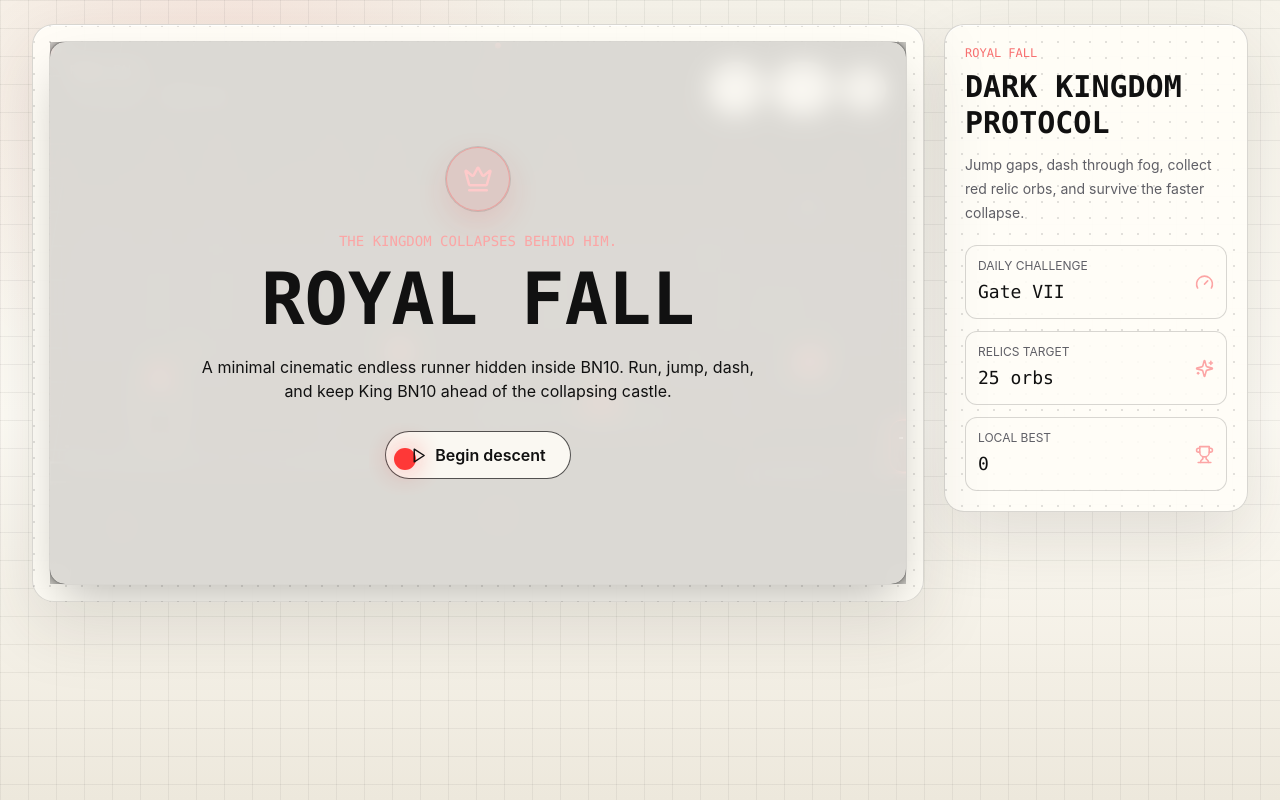
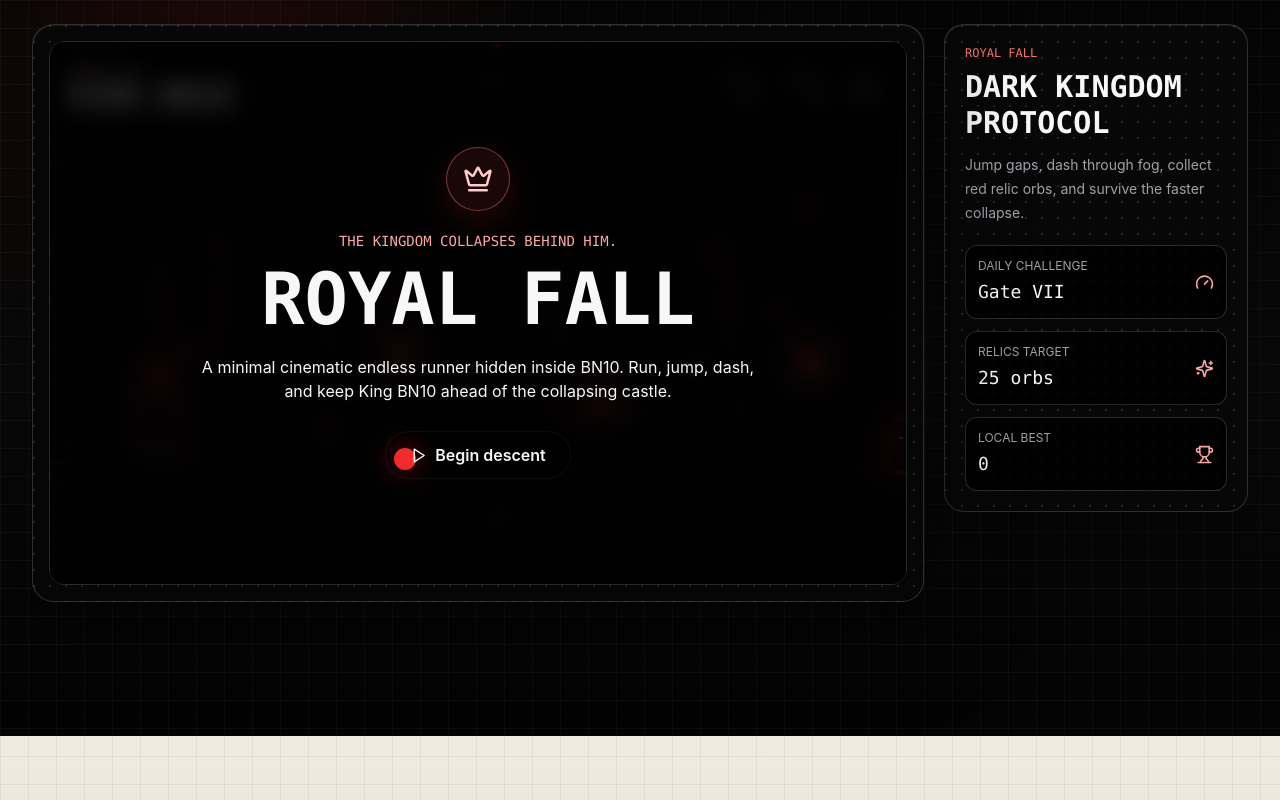
Before and after one commit to Ben10-L/bn10-, a Next.js app: page /royal-fall in a window 1280 px wide. Built offline with nearby package versions, Linux system fonts and the light colour scheme.

Commit message:
Add files via upload

```diff
--- a/app/globals.css
+++ b/app/globals.css
@@ -203,6 +203,55 @@ input {
   box-shadow: 0 0 0 1px rgba(17, 17, 17, 0.12), 0 12px 32px rgba(255, 46, 46, 0.13);
 }
 
+.light .app-theme .royal-fall-theme,
+.light .app-theme .royal-fall-theme .text-white,
+.light .app-theme .royal-fall-theme .text-gray-100,
+.light .app-theme .royal-fall-theme .text-gray-200,
+.light .app-theme .royal-fall-theme .text-gray-300 {
+  color: #f7f7f7;
+}
+
+.light .app-theme .royal-fall-theme {
+  background:
+    linear-gradient(rgba(255, 255, 255, 0.035) 1px, transparent 1px),
+    linear-gradient(90deg, rgba(255, 255, 255, 0.035) 1px, transparent 1px),
+    radial-gradient(circle at 18% 12%, rgba(255, 46, 46, 0.12), transparent 26%),
+    linear-gradient(180deg, #050505 0%, #0a0a0a 52%, #030303 100%);
+  background-size: 28px 28px, 28px 28px, auto, auto;
+}
+
+.light .app-theme .royal-fall-theme .text-gray-400,
+.light .app-theme .royal-fall-theme .text-gray-500 {
+  color: #a1a1aa;
+}
+
+.light .app-theme .royal-fall-theme .nothing-panel {
+  border-color: rgba(255, 255, 255, 0.16);
+  background:
+    radial-gradient(circle at 1px 1px, rgba(255, 255, 255, 0.12) 1px, transparent 0),
+    rgba(8, 8, 8, 0.92);
+  background-size: 16px 16px;
+  box-shadow: inset 0 1px 0 rgba(255, 255, 255, 0.08), 0 26px 90px rgba(0, 0, 0, 0.5);
+}
+
+.light .app-theme .royal-fall-theme .nothing-chip {
+  border-color: rgba(255, 255, 255, 0.18);
+  background: rgba(255, 255, 255, 0.045);
+  color: #e8e8e8;
+}
+
+.light .app-theme .royal-fall-theme [class*="bg-black"] {
+  background-color: rgba(0, 0, 0, 0.72);
+}
+
+.light .app-theme .royal-fall-theme [class*="bg-white"] {
+  background-color: rgba(255, 255, 255, 0.055);
+}
+
+.light .app-theme .royal-fall-theme [class*="border-white"] {
+  border-color: rgba(255, 255, 255, 0.16);
+}
+
 @media (prefers-reduced-motion: reduce) {
   *,
   *::before,
```
